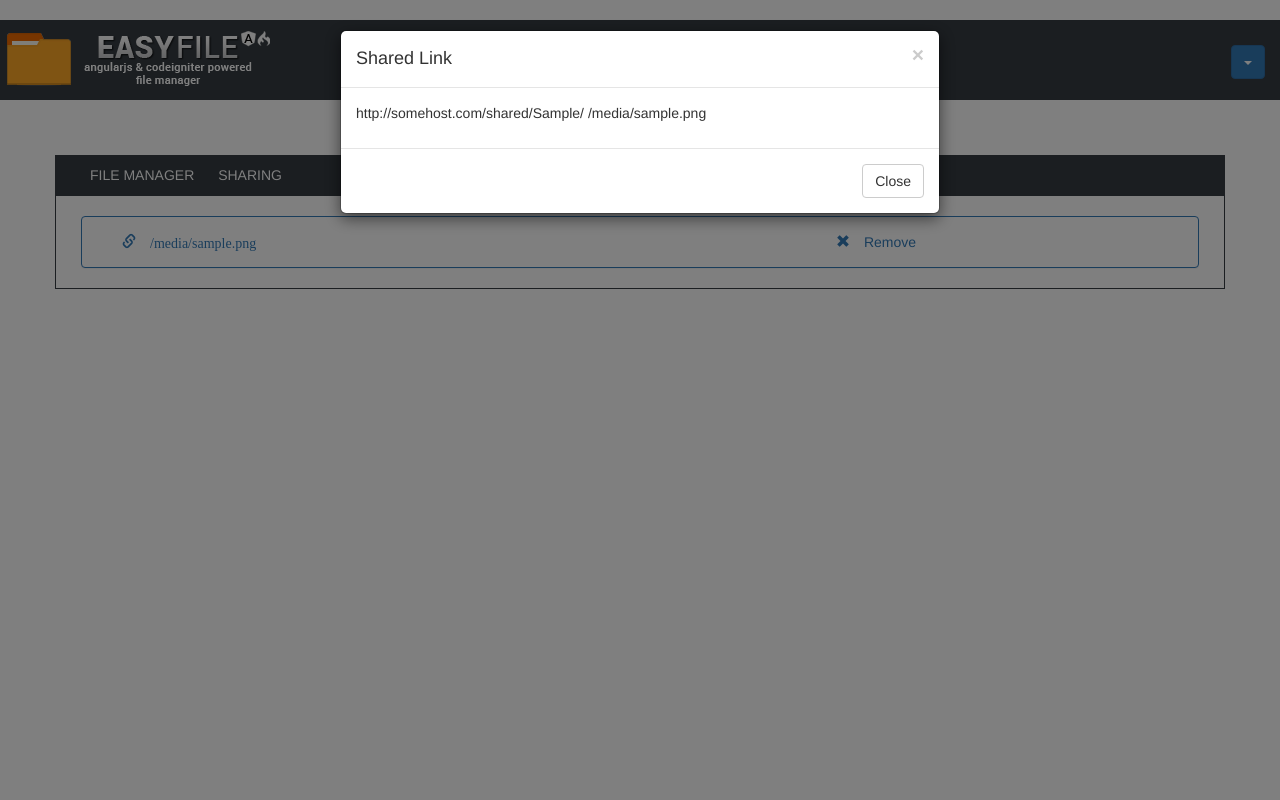
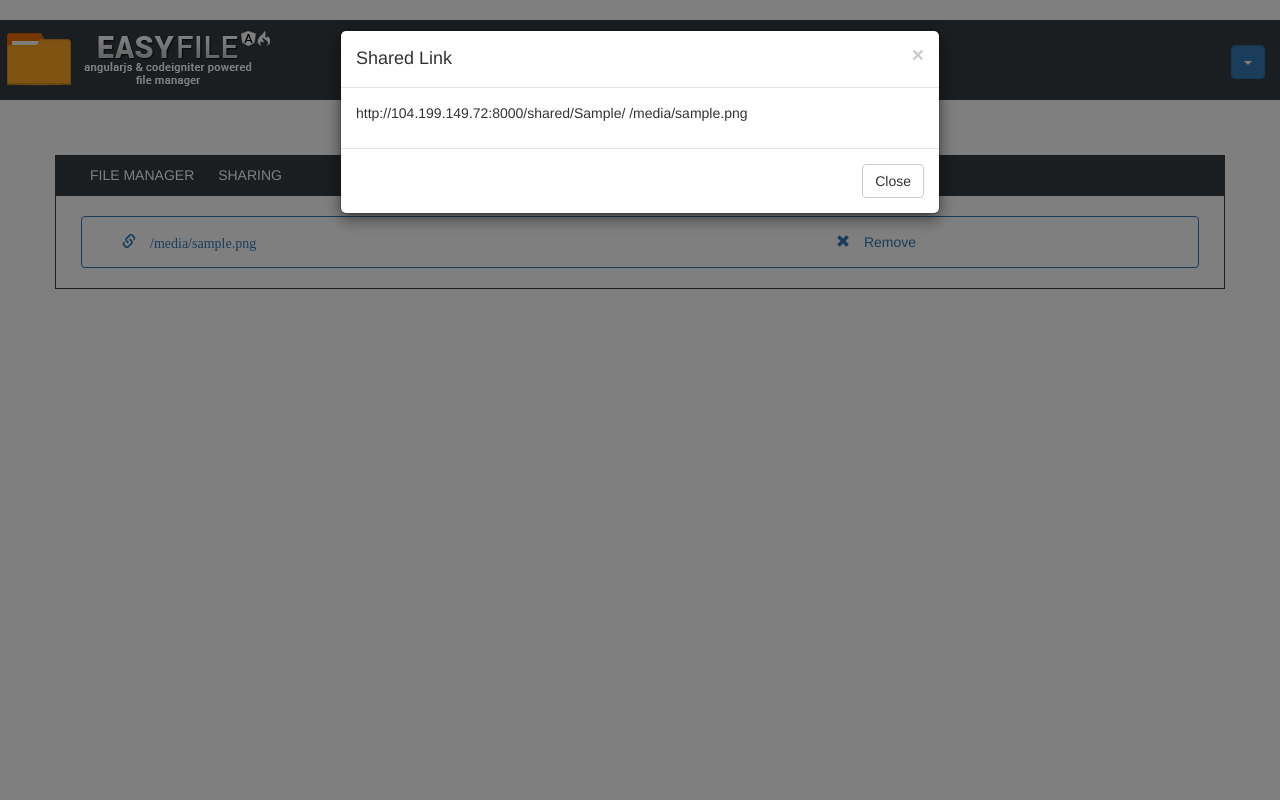
Before and after one commit to MrVu/PersonalBox, a Flask app: template app/templates/shared.html in a window 1280 px wide, after a click that opens the changed part. Run offline with Flask 2, Linux system fonts and the light colour scheme; the template is opened without the code that fills it: most values are stand-ins (such as "Sample title", 1, 10 or a date in 2020); some libraries are stand-ins or nearby versions.

Commit message:
working address shared.html

```diff
--- a/app/templates/shared.html
+++ b/app/templates/shared.html
@@ -34,7 +34,7 @@
         <h4 class="modal-title">Shared Link</h4>
       </div>
       <div class="modal-body">
-        <p>http://somehost.com/shared/{{ key_folder }}/ {{ file }}</p>
+        <p>http://104.199.149.72:8000/shared/{{ key_folder }}/ {{ file }}</p>
       </div>
       <div class="modal-footer">
         <button type="button" class="btn btn-default" data-dismiss="modal">Close</button>
```
